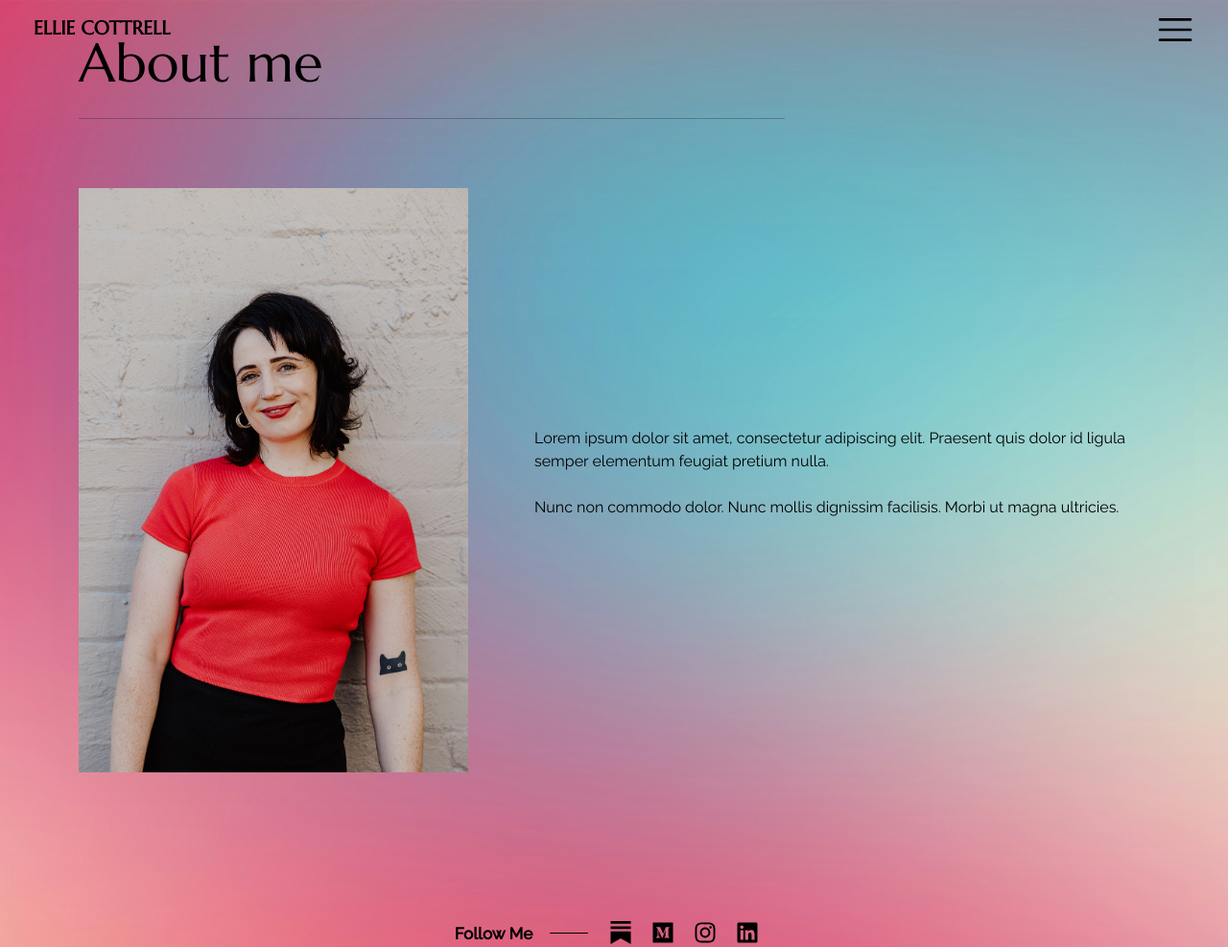
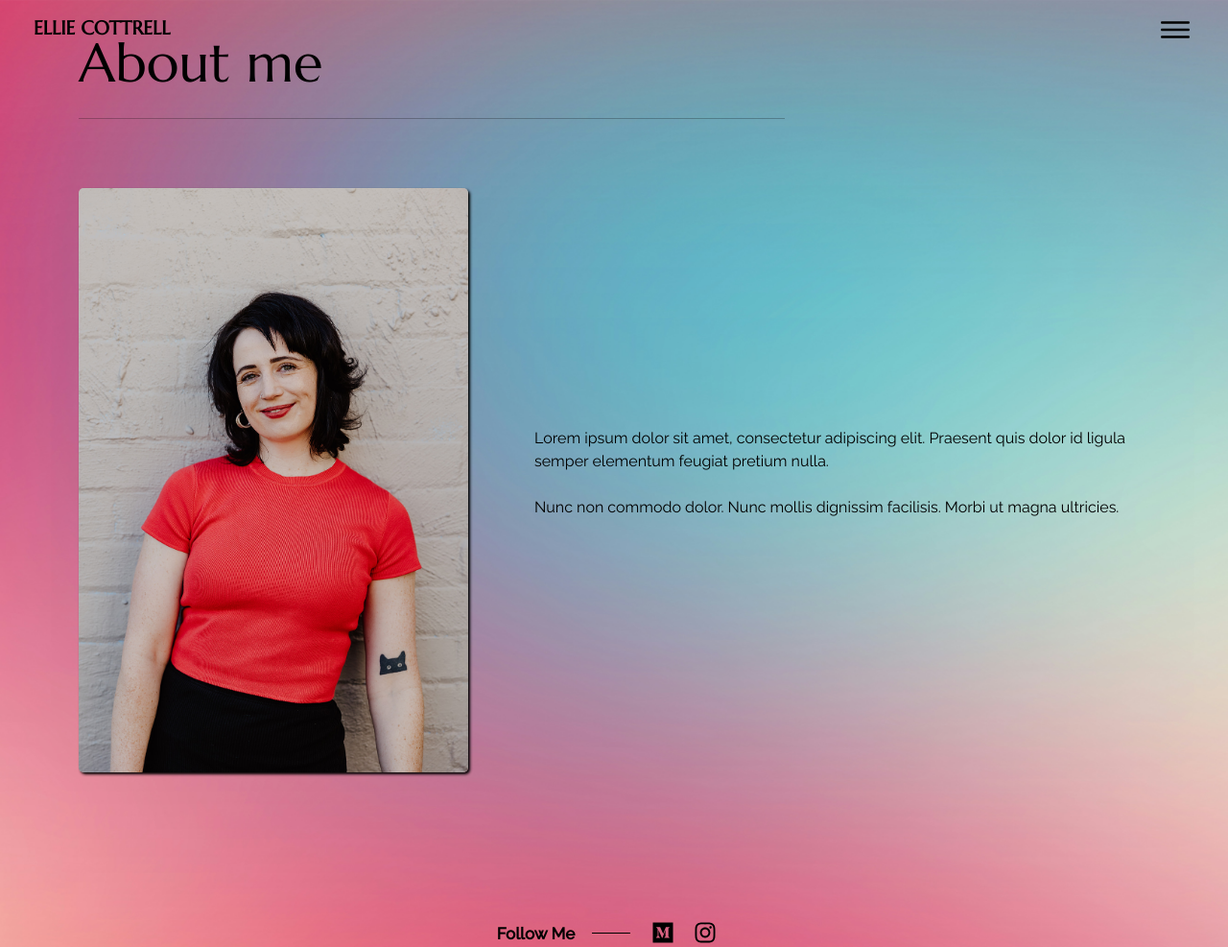
Before and after one commit to p-cottrell/poetry-website, a React app: page /about in a window 1280 px wide. Shown: the top 987 px of the page at 96% size. Built offline with nearby package versions, Linux system fonts and the light colour scheme; some packages are replaced by stand-ins of ours.

Commit message:
added some small header changes

```diff
--- a/src/components/socialicons/index.js
+++ b/src/components/socialicons/index.js
@@ -12,7 +12,6 @@ import {
   FaCircle,
   FaMedium,
 } from "react-icons/fa";
-import { SiSubstack } from "react-icons/si";
 import { socialprofils } from "../../content_option";
 
 const ICON_MAPPING = {
@@ -26,7 +25,6 @@ const ICON_MAPPING = {
   twitter: FaTwitter,
   twitch: FaTwitch,
   youtube: FaYoutube,
-  substack: SiSubstack
 };
 
 export const Socialicons = (params) => {
--- a/src/data.prod.js
+++ b/src/data.prod.js
@@ -131,11 +131,8 @@ const contactConfig = {
 };
 
 const socialprofils = {
-    substack: "https://substack.com/@elliecottrellwrites",
     medium: "https://medium.com/@elliecott22",
     instagram: "https://instagram.com/elliecottrellwrites",
-    linkedin: "https://www.linkedin.com/in/ellie-cottrell-22ab5a115/",
-
 };
 export {
     meta,
--- a/src/header/index.js
+++ b/src/header/index.js
@@ -1,6 +1,7 @@
 import React, { useState } from "react";
 import "./style.css";
 import { RxHamburgerMenu, RxCross2  } from "react-icons/rx";
+import { IoIosMenu } from "react-icons/io";
 import { Link } from "react-router-dom";
 import { logotext ,socialprofils } from "../content_option";
 //import Themetoggle from "../components/themetoggle";
@@ -22,7 +23,7 @@ const Headermain = () => {
           </Link>
           <div className="d-flex align-items-center">
             <button className="menu__button  nav_ac" onClick={handleToggle}>
-              {!isActive ? <RxCross2 /> : <RxHamburgerMenu />}
+              {!isActive ? <RxCross2 /> : <IoIosMenu />}
             </button>
           </div>
         </div>
@@ -55,7 +56,6 @@ const Headermain = () => {
             <div className="d-flex">
             <a href={socialprofils.medium}>Medium</a>
             <a href={socialprofils.instagram}>Instagram</a>
-            <a href={socialprofils.linkedin}>LinkedIn</a>
             </div>
           </div>
         </div>
--- a/src/header/style.css
+++ b/src/header/style.css
@@ -18,6 +18,7 @@
 .menu__button {
     color: var(--text-color);
     background: none;
+
 }
 
 .menu__button:focus,
@@ -29,7 +30,6 @@
 .menu__button svg {
     width: 2em;
     height: 2em;
-    fill: var(--text-color-2);
     color: var(--text-color-2);
 }
 
--- a/src/pages/about/style.css
+++ b/src/pages/about/style.css
@@ -9,6 +9,11 @@
 
 .t_border {
     border-color: var(--text-color) !important;
+}
+
+.aboutme-img {
+    border-radius: 5px;
+    box-shadow: 2px 2px 3px var(--text-color);
 }
 
 .progress-title {
--- a/src/pages/home/style.css
+++ b/src/pages/home/style.css
@@ -189,7 +189,7 @@ section {
 
   .intro_sec .text,
   .intro_sec .h_bg-image {
-    width: 90%;
+    width: 100%;
   }
 
   .intro_sec .intro {
```
